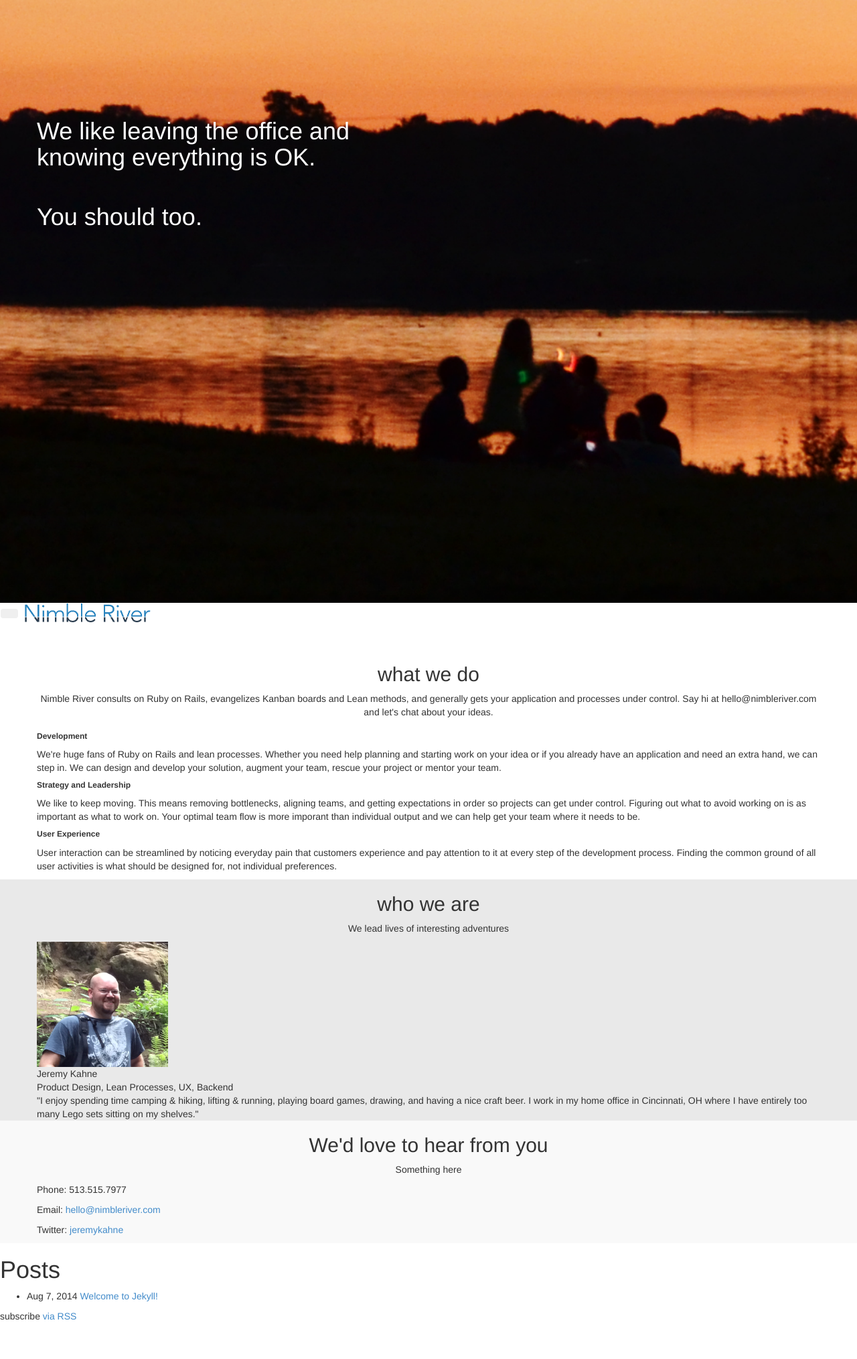
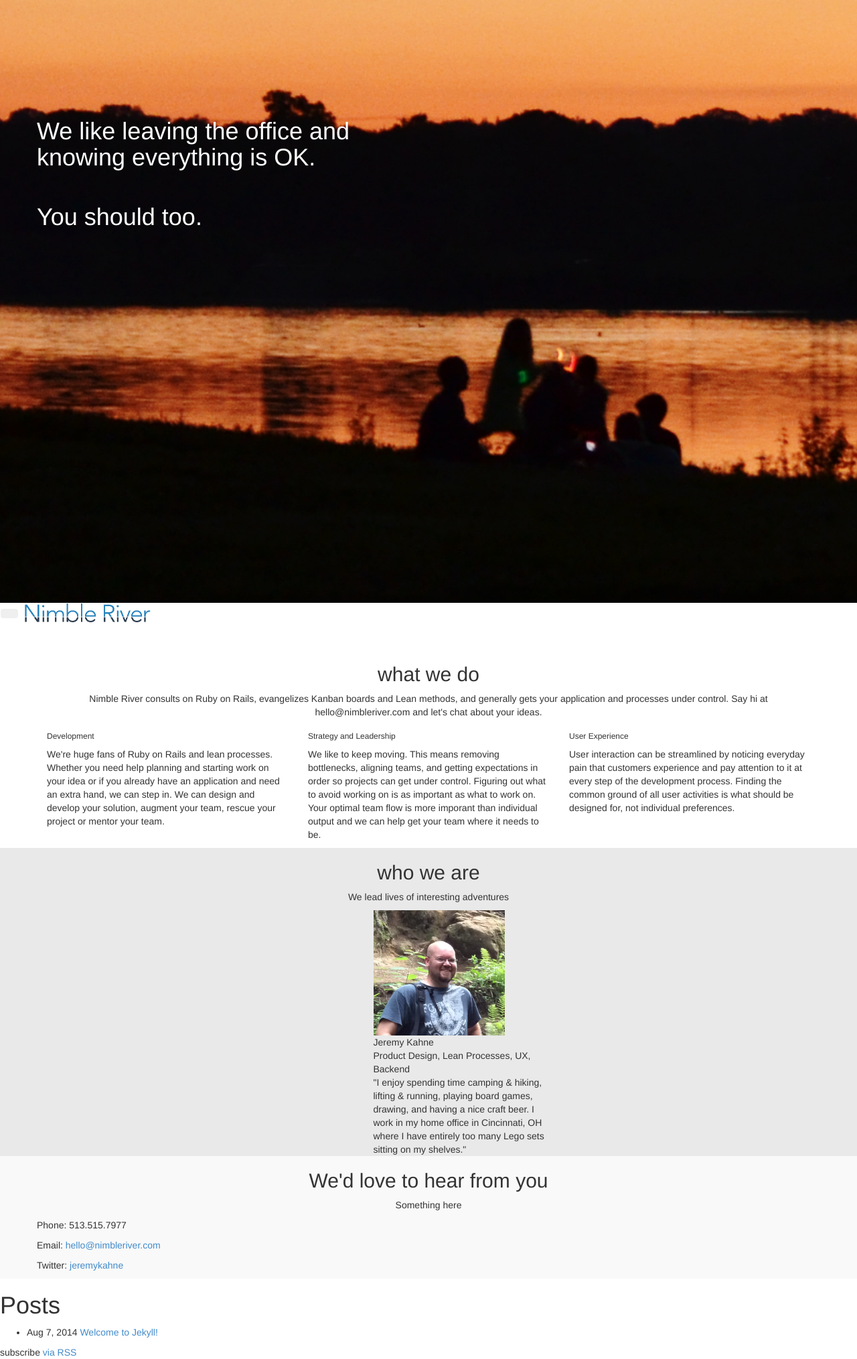
Before and after one commit to jkahne/nr, a Jekyll site: the page built from index.html, in a window 1280 px wide. Shown: the whole page at 67% size. Built offline with Jekyll 4.4.1, drawn with Linux system fonts in a browser that asks for light colours; nearby versions of some CDN libraries; before the commit the page ends 1975 px from its top, so only the background shows below that.

Commit message:
use new bootstrap class names

```diff
--- a/_config.yml
+++ b/_config.yml
@@ -6,12 +6,6 @@ description: "Independent IT consultant interested in automated processes and st
 baseurl: ""
 url: "http://nimbleriver.com"
 
-team:
-  - jeremy:
-    twitter_username: jeremykahne
-    github_username:  jkahne
-    linkedin_username:  jeremykahne
-
 # Build settings
 markdown: kramdown
 permalink: pretty
--- a/_includes/what-we-do.html
+++ b/_includes/what-we-do.html
@@ -3,45 +3,39 @@
 <div class="container">
 
   <div class="row">
-    <div class="span12 centered">
+    <div class="col-xs-12 centered">
       <h2>what we do</h2>
     </div>
   </div>
 
   <div class="row">
-    <div class="span12 centered">
-      <p class="subtitle" >Nimble River consults on Ruby on Rails, evangelizes Kanban boards and Lean methods, and generally gets your application and processes under control. Say hi at hello@nimbleriver.com and let's chat about your ideas.</p>
+    <div class="col-xs-12 centered">
+      <p>Nimble River consults on Ruby on Rails, evangelizes Kanban boards and Lean methods, and generally gets your application and processes under control. Say hi at hello@nimbleriver.com and let's chat about your ideas.</p>
     </div>
   </div>
 
   <div class="row">
 
-    <div class="span4">
-      <div class="box">
-        <h6><strong>Development</strong></h6>
+    <div class="col-sm-4">
+      <h6>Development</h6>
       <p>
       We're huge fans of Ruby on Rails and lean processes. Whether you need help planning and starting work on your idea or if you already have an application and need an extra hand, we can step in. We can design and develop your solution, augment your team, rescue your project or mentor your team.
       </p>
     </div>
-    </div>
 
-    <div class="span4">
-      <div class="box">
-        <h6><strong>Strategy and Leadership</strong></h6>
+    <div class="col-sm-4">
+      <h6>Strategy and Leadership</h6>
       <p>
       We like to keep moving.  This means removing bottlenecks, aligning teams, and getting expectations in order so projects can get under control. Figuring out what to avoid working on is as important as what to work on. Your optimal team flow is more imporant than individual output and we can help get your team where it needs to be.
       </p>
     </div>
-    </div>
 
 
-    <div class="span4">
-      <div class="box">
-        <h6><strong>User Experience</strong></h6>
+    <div class="col-sm-4">
+      <h6>User Experience</h6>
       <p>
       User interaction can be streamlined by noticing everyday pain that customers experience and pay attention to it at every step of the development process. Finding the common ground of all user activities is what should be designed for, not individual preferences.
       </p>
-      </div>
     </div>
 
   </div>
--- a/_includes/who-we-are.html
+++ b/_includes/who-we-are.html
@@ -2,48 +2,37 @@
 
 <div class="container">
   <div class="row">
-    <div class="span12 centered">
+    <div class="col-sm-12 centered">
       <h2>who we are</h2>
     </div>
   </div>
   <div class="row">
-    <div class="span12 centered">
-      <p class="subtitle" >We lead lives of interesting adventures</p>
+    <div class="col-sm-12 centered">
+      <p>We lead lives of interesting adventures</p>
     </div>
   </div>
-  <div class="row span12">
-    <div class="span3">
-    </div>
-    <div class="span3 offset1">
+  <div class="row">
+    <div class="col-sm-3 col-sm-offset-5">
       <div class="team">
         <img src="img/mehh.png"/>
         <div class="name">Jeremy Kahne</div>
         <div class="position">Product Design, Lean Processes, UX, Backend </div>
         <div class="details">
           <blackquote>
-      "I enjoy spending time camping &amp; hiking, lifting &amp; running,  playing board games, drawing, and having a nice craft beer.  I work in my home office in Cincinnati, OH where I have entirely too many Lego sets sitting on my shelves."
+          "I enjoy spending time camping &amp; hiking, lifting &amp; running,  playing board games, drawing, and having a nice craft beer.  I work in my home office in Cincinnati, OH where I have entirely too many Lego sets sitting on my shelves."
           </blackquote>
           <span class="social">
 
-    {% for member in site.team %}
-      {% if member.github_username %}
-        <a href="https://github.com/{{ member.github_username }}"><i class="fa fa-github"></i></a>
-      {% endif %}
-      {% if member.twitter_username %}
-        <a href="https://twitter.com/{{ member.twitter_username }}"><i class="fa fa-twitter"></i></a>
-      {% endif %}
-      {% if member.linkedin_username %}
-        <a href="https://www.linkedin.com/in/{{ member.linkedin_username }}"><i class="fa fa-linkedin"></i></a>
-      {% endif %}
-
-    {% endfor %}
+            <a href="https://github.com/jkahne"><i class="fa fa-github"></i></a>
+            <a href="https://twitter.com/jeremykahne"><i class="fa fa-twitter"></i></a>
+            <a href="https://www.linkedin.com/in/jeremykahne"><i class="fa fa-linkedin"></i></a>
 
           </span>
         </div>
       </div>
     </div>
 
-    <div class="span3">
+    <div class="col-sm-3 col-sm-offest-1">
     </div>
 
   </div>
```
Lines whose indentation alone changed are shown as unchanged.
